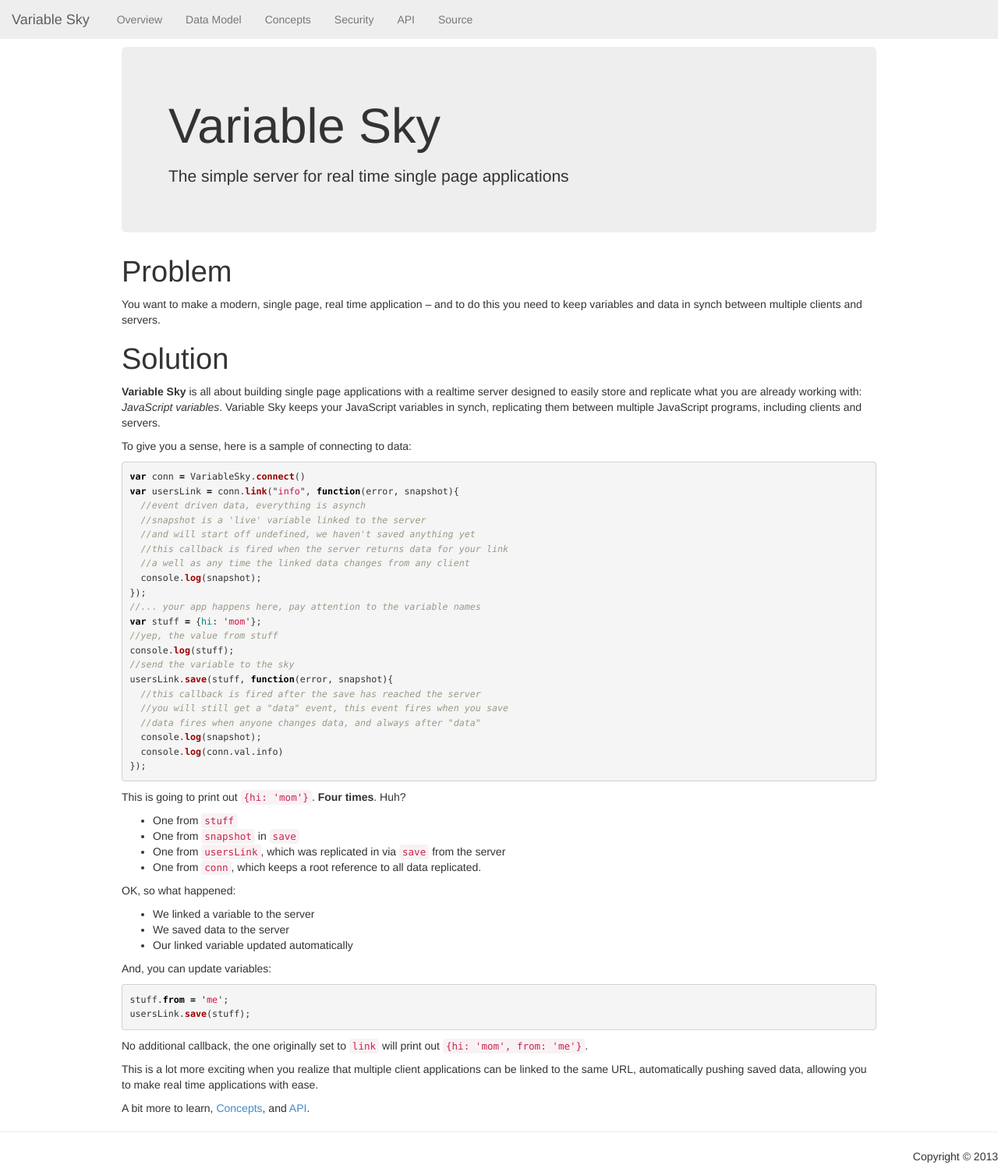
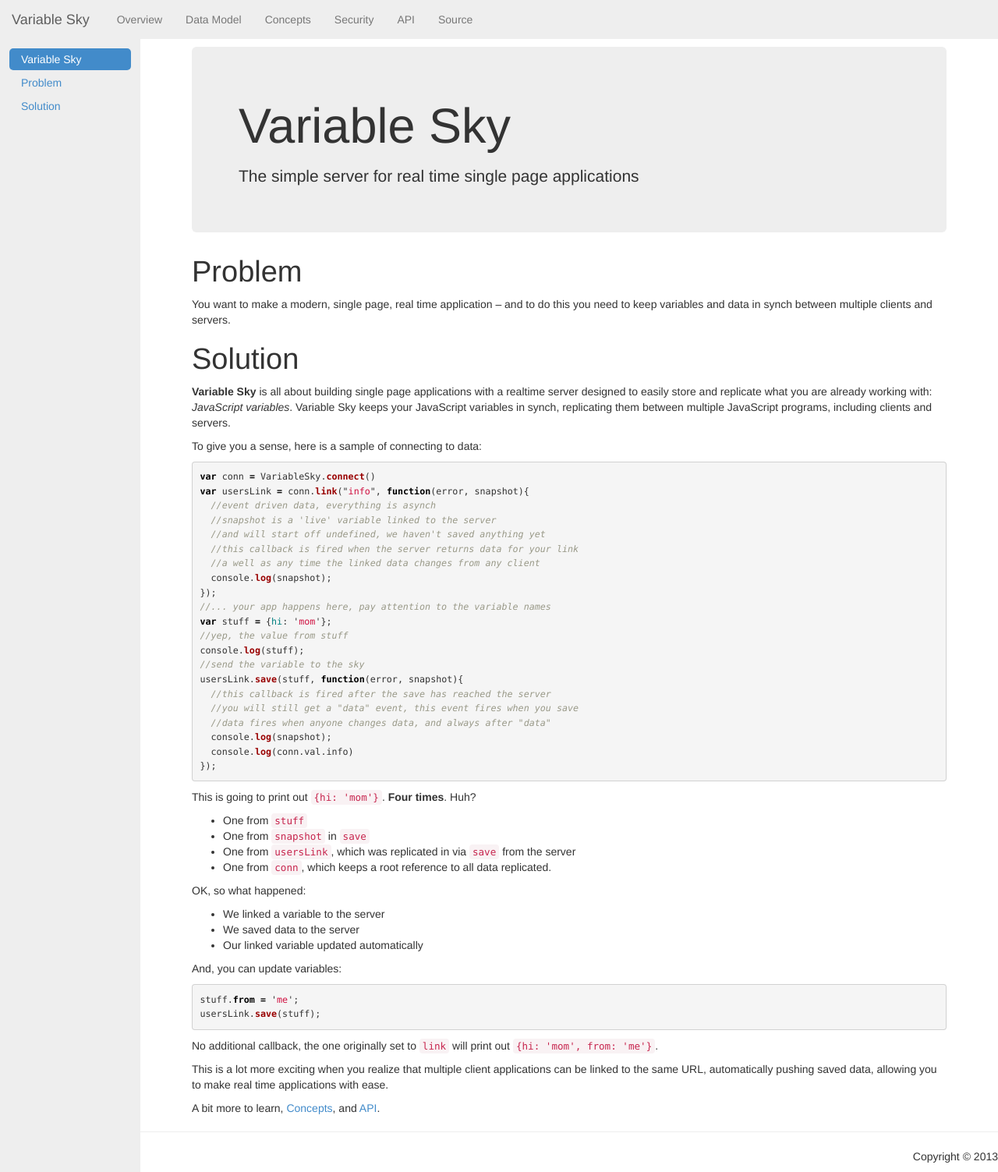
Before and after one commit to wballard/VariableSky, a Jekyll site: the page built from index.markdown, in a window 1280 px wide. Shown: the whole page at 78% size. Built offline with Jekyll 4.4.1, drawn with Linux system fonts in a browser that asks for light colours; Markdown is read by kramdown in place of the engine named in the settings.

Commit message:
switch to Greg Allen TOC

```diff
--- a/_layouts/default.html
+++ b/_layouts/default.html
@@ -10,6 +10,7 @@
 <link rel="stylesheet" href="stylesheets/tweaks.css">
 <script src="javascripts/jquery.min.js"></script>
 <script src="javascripts/bootstrap.min.js"></script>
+<script src="javascripts/toc.min.js"></script>
 
 
 <meta name="viewport" content="width=device-width, initial-scale=1, user-scalable=no">
@@ -20,8 +21,8 @@
 
 <div class="leftnav" id="leftnav">
   <div class="sidebar-nav sidebar-nav-fixed">
-    <ul class="nav nav-list" id="toc">
-    </ul>
+    <div id="toc">
+    </div>
   </div>
 </div>
 <div class="main" id="main">
@@ -50,34 +51,15 @@
     });
   }
 });
-//autotoc
-var $nested = null;
-var parentId = null;
-var tocItems = 0;
-$(':header').each(function(){
-  if(this.tagName == 'H4') return;
-  var $toc = $('#toc');
-  if(this.tagName == 'H2') {
-    var $link = $('<li class=""><a class="" href="#"></a></li>');
-    $(this).attr('id', $(this).text())
-    $nested = $('<ul class="nav-list"/>');
-    parentId = this.id;
-    $link.append($nested);
-    $link.find('a')
-    .attr('href',"#"+this.id)
-    .text(this.innerText);
-    $toc.append($link);
-    tocItems++;
-  } else if($nested) {
-    var $link = $('<li><a href="#"></a></li>');
-    $(this).attr('id', parentId + '.' + $(this).text())
-    $link.find('a')
-    .attr('href',"#"+this.id)
-    .text(this.innerText);
-    $nested.append($link);
-  };
+$('#toc').toc({
+  container: '#main',
+  onHighlight: function(el) {
+    $('#toc').find('li').removeClass('active');
+    $(el).addClass('active');
+  }
 });
-if(tocItems == 0) {
+$('#toc > ul').addClass('nav nav-pills nav-stacked');
+if($('#toc').children.length == 0) {
   $('#leftnav').hide();
 } else {
   $('#main').addClass('navpad');
--- a/stylesheets/tweaks.css
+++ b/stylesheets/tweaks.css
@@ -9,16 +9,18 @@
   top: 50px;
   left: 0px;
   bottom: 0px;
-  width: 160px;
+  width: 180px;
   background-color: #eee;
   overflow-y: scroll;
 }
 
 .main {
-  position: absolute;
+  position: fixed;
   top: 60px;
   left: 0px;
   right: 0px;
+  bottom: 0px;
+  overflow-y: scroll;
 }
 
 .content {
@@ -29,7 +31,7 @@
 }
 
 .navpad {
-  left: 170px;
+  left: 180px;
 }
 
 .nav-list {
@@ -46,3 +48,18 @@
     display: none;
   }
 }
+
+#toc > ul{
+  list-style: none;
+  padding: 12px
+}
+#toc > ul > li > a{
+  padding-top: 4px;
+  padding-bottom: 4px;
+}
+#toc > ul > .toc-h2 {
+  margin-left: 8px;
+}
+#toc > ul > .toc-h3 {
+  margin-left: 16px;
+}
```
Also changed, not shown: javascripts/toc.min.js (added).
